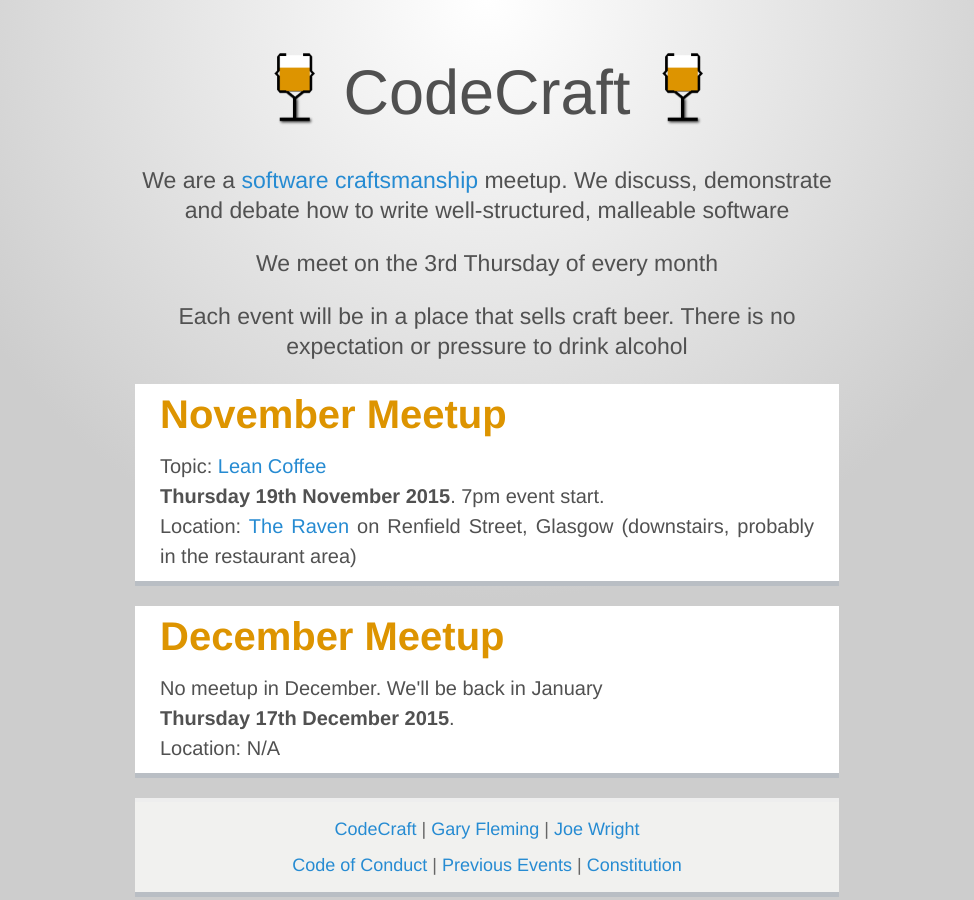
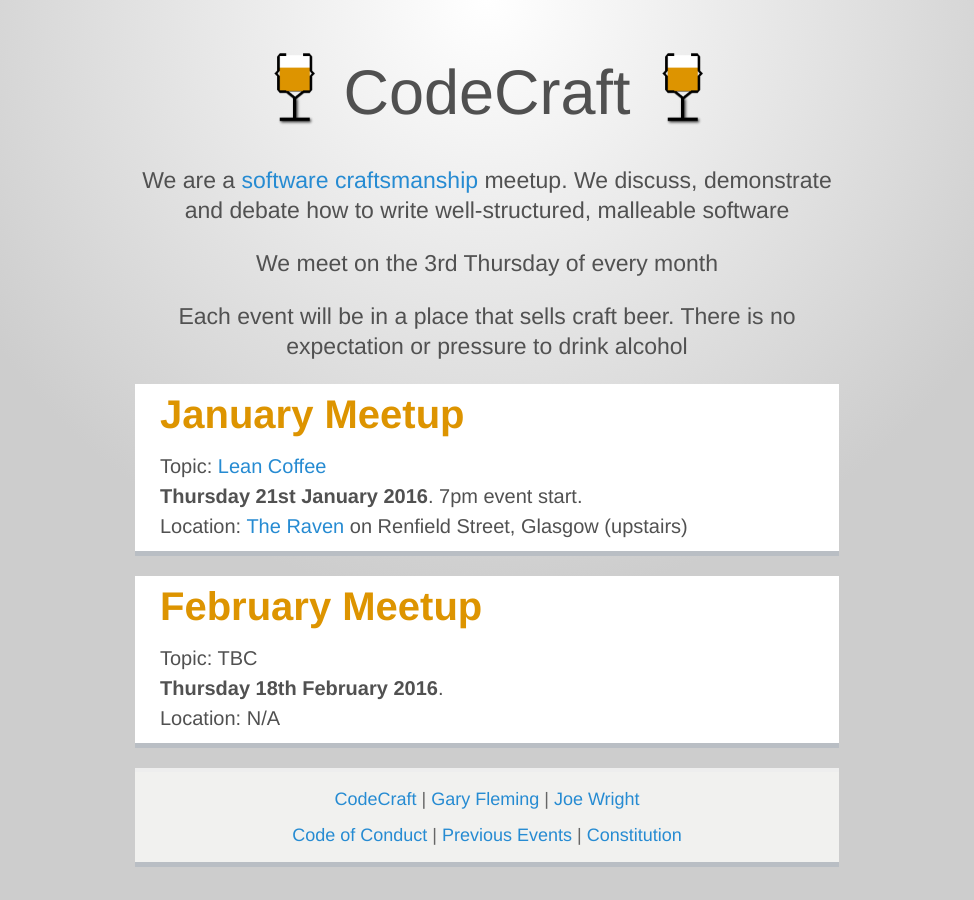
Before and after one commit to codecraftuk/codecraftuk.github.io, a Jekyll site: the page built from index.html, in a window 1280 px wide. Shown: the whole page, without its empty margins (153-1127 px from the left). Built offline with Jekyll 4.4.1, drawn with Linux system fonts in a browser that asks for light colours; Markdown is read by kramdown in place of the engine named in the settings.

Commit message:
Adding January Lean Coffee event

```diff
--- a/index.html
+++ b/index.html
@@ -9,15 +9,15 @@
 </div>
 
 <div class="meetups">
-  <h2>November Meetup</h2>
+  <h2>January Meetup</h2>
   Topic: <a href="/events/2015/11/lean-coffee/">Lean Coffee</a>
-  <br/><strong>Thursday 19th November 2015</strong>. 7pm event start.
-  <br/>Location: <a href="https://goo.gl/maps/vWn1J">The Raven</a> on Renfield Street, Glasgow (downstairs, probably in the restaurant area)
+  <br/><strong>Thursday 21st January 2016</strong>. 7pm event start.
+  <br/>Location: <a href="https://goo.gl/maps/vWn1J">The Raven</a> on Renfield Street, Glasgow (upstairs)
 </div>
 
 <div class="meetups">
-  <h2>December Meetup</h2>
-  No meetup in December. We'll be back in January
-  <br/><strong>Thursday 17th December 2015</strong>.
+  <h2>February Meetup</h2>
+  Topic: TBC
+  <br/><strong>Thursday 18th February 2016</strong>.
   <br/>Location: N/A
 </div>
```
Also changed, not shown: _posts/2016-01-01-lean-coffee.md (added, +15 -0 lines).
